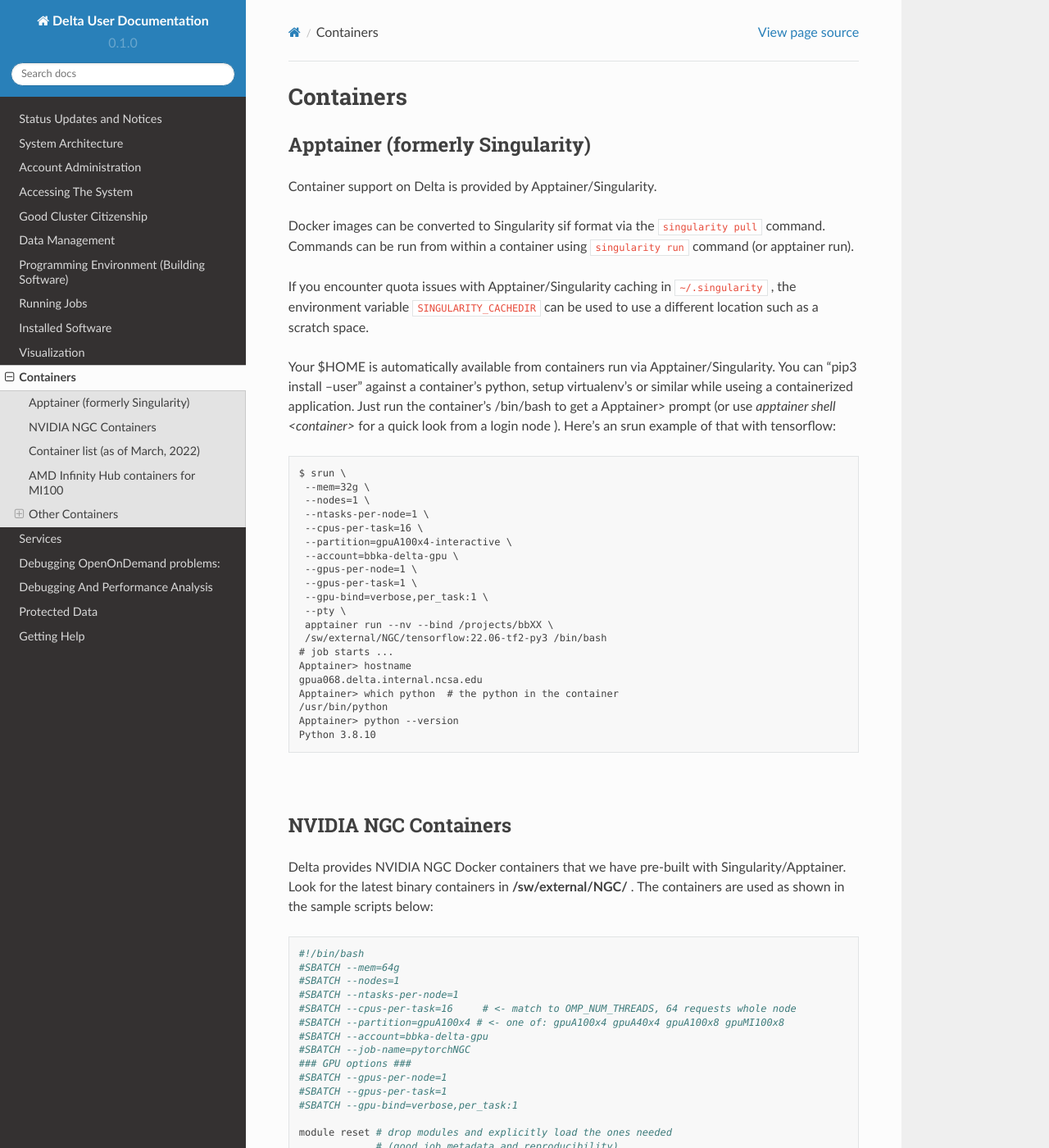
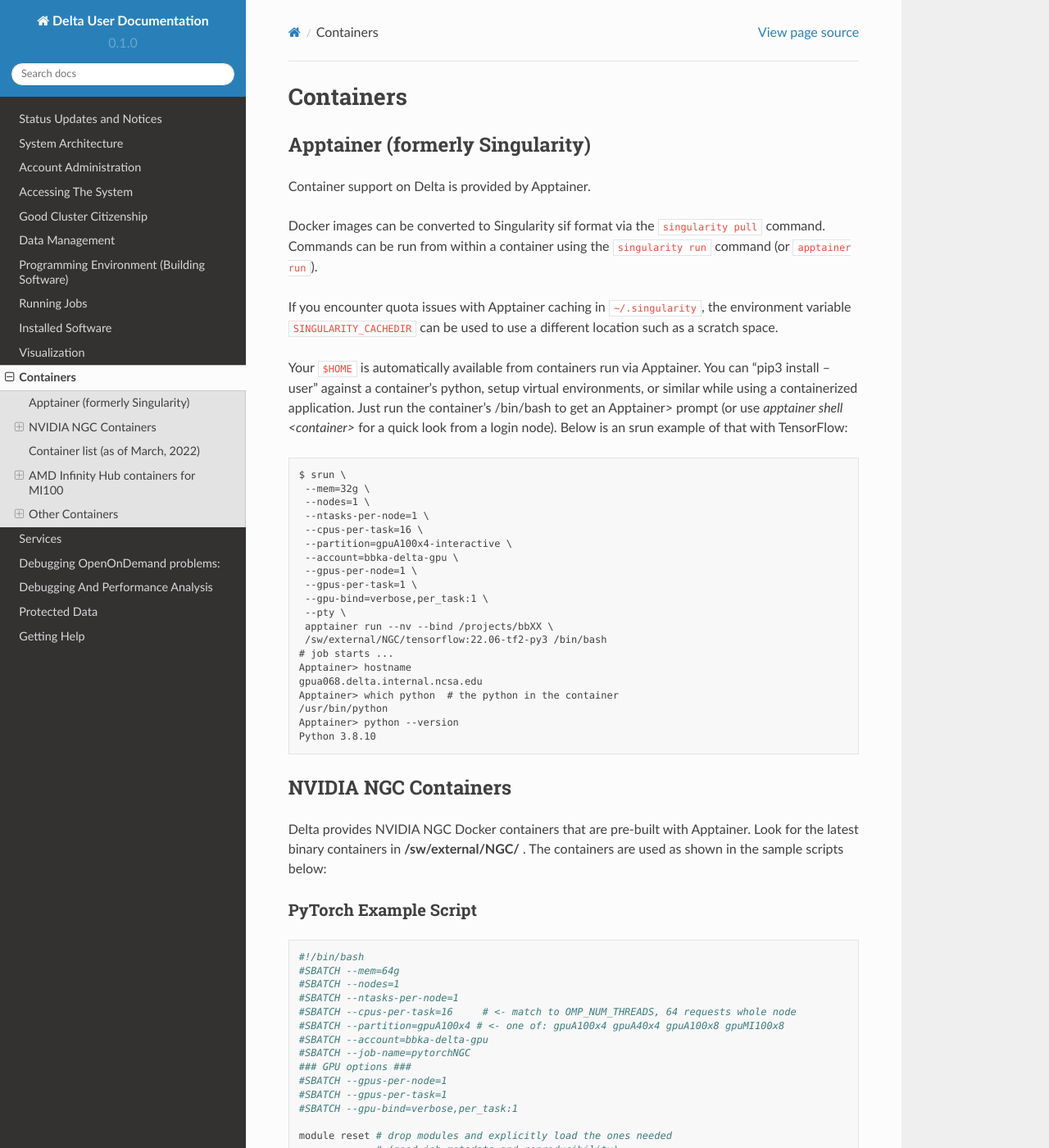
Before and after one commit to ncsa/Delta_doc, a Sphinx documentation site: the page built from docs/source/containers.rst, in a window 1280 px wide and 1400 px high. Shown: the whole window at 82% size. Built offline with Sphinx 7.4.7 and the Read the Docs theme 2.0.0, drawn with Linux system fonts in a browser that asks for light colours; pages that are not in the unit, such as notebooks, are missing from menus; some of the changed text lies outside the part shown.

Commit message:
Update containers.rst editorial and syntax changes
editorial and syntax changes throughout page

```diff
--- a/docs/source/containers.rst
+++ b/docs/source/containers.rst
@@ -1,27 +1,24 @@
+.. _contain:
+
 Containers
 ==============
 
 Apptainer (formerly Singularity)
 --------------------------------
 
-Container support on Delta is provided by Apptainer/Singularity.
+Container support on Delta is provided by Apptainer.
 
-Docker images can be converted to Singularity sif format via the
-``singularity pull`` command. Commands can be run from within a
-container using ``singularity run`` command (or apptainer run).
+Docker images can be converted to Singularity sif format via the ``singularity pull`` command.
+Commands can be run from within a container using the ``singularity run`` command (or ``apptainer run``).
 
-If you encounter quota issues with Apptainer/Singularity caching in
-``~/.singularity`` , the environment variable ``SINGULARITY_CACHEDIR``
-can be used to use a different location such as a scratch space.
+If you encounter quota issues with Apptainer caching in ``~/.singularity``, the environment variable ``SINGULARITY_CACHEDIR`` can be used to use a different location such as a scratch space.
 
-Your $HOME is automatically available from containers run via
-Apptainer/Singularity. You can "pip3 install --user" against a
-container's python, setup virtualenv's or similar while useing a
-containerized application. Just run the container's /bin/bash to get a
-Apptainer> prompt (or use *apptainer shell <container>* for a quick look
-from a login node ). Here's an srun example of that with tensorflow:
+Your ``$HOME`` is automatically available from containers run via Apptainer.
+You can "pip3 install --user" against a container's python, setup virtual environments, or similar while using a containerized application.
+Just run the container's /bin/bash to get an Apptainer> prompt (or use *apptainer shell <container>* for a quick look from a login node).
+Below is an srun example of that with TensorFlow:
 
-::
+.. code-block::
 
    $ srun \
     --mem=32g \
@@ -44,17 +41,16 @@ from a login node ). Here's an srun example of that with tensorflow:
    Apptainer> python --version
    Python 3.8.10
 
-|
-
 NVIDIA NGC Containers
 ---------------------
 
-Delta provides NVIDIA NGC Docker containers that we have pre-built with
-Singularity/Apptainer. Look for the latest binary containers in
-**/sw/external/NGC/** . The containers are used as shown in the sample
-scripts below:
+Delta provides NVIDIA NGC Docker containers that are pre-built with Apptainer. Look for the latest binary containers in **/sw/external/NGC/** .
+The containers are used as shown in the sample scripts below:
 
-::
+PyTorch Example Script
+~~~~~~~~~~~~~~~~~~~~~~
+
+.. code-block::
 
    #!/bin/bash
    #SBATCH --mem=64g
@@ -81,9 +77,10 @@ scripts below:
    apptainer run --nv \
     /sw/external/NGC/pytorch:22.02-py3 python3 tensor_gpu.py
 
-|
+TensorFlow Example Script
+~~~~~~~~~~~~~~~~~~~~~~~~~
 
-::
+.. code-block::
 
    #!/bin/bash
    #SBATCH --mem=64g
@@ -114,7 +111,7 @@ scripts below:
 Container list (as of March, 2022)
 ----------------------------------
 
-::
+.. code-block::
 
    caffe:20.03-py3 caffe2:18.08-py3
    catalog.txt
@@ -149,18 +146,18 @@ Container list (as of March, 2022)
    theano:18.08
    torch:18.08-py2
 
-see also: https://catalog.ngc.nvidia.com/orgs/nvidia/containers
+See also: https://catalog.ngc.nvidia.com/orgs/nvidia/containers
 
 AMD Infinity Hub containers for MI100
 -------------------------------------
 
-The AMD node in partition gpuMI100x8 (-interactive) will run containers
-from the `AMD Infinity
-Hub <https://www.amd.com/en/technologies/infinity-hub>`__. The Delta
-team has pre loaded the following containers in **/sw/external/MI100**
-and will retrieve others upon request.
+The AMD node in partition gpuMI100x8 (-interactive) will run containers from the `AMD Infinity Hub <https://www.amd.com/en/technologies/infinity-hub>`_.
+The Delta team has pre-loaded the following containers in **/sw/external/MI100** and will retrieve others upon request.
 
-::
+AMD MI100 Containers in /sw/external/MI100
+~~~~~~~~~~~~~~~~~~~~~~~~~~~~~~~~~~~~~~~~~~~~
+
+.. code-block::
 
    cp2k_8.2.sif
    gromacs_2021.1.sif
@@ -172,9 +169,10 @@ and will retrieve others upon request.
    pytorch_rocm5.0_ubuntu18.04_py3.7_pytorch_1.10.0.sif
    tensorflow_rocm5.0-tf2.7-dev.sif
 
-A sample batch script for pytorch resembles:
+Sample Batch Script for PyTorch
+~~~~~~~~~~~~~~~~~~~~~~~~~~~~~~~~~~
 
-::
+.. code-block::
 
    #!/bin/bash
    #SBATCH --mem=64g
@@ -207,29 +205,21 @@ A sample batch script for pytorch resembles:
 
    exit
 
-|
-
 Other Containers
 ----------------
 
 Extreme-scale Scientific Software Stack (E4S)
 ~~~~~~~~~~~~~~~~~~~~~~~~~~~~~~~~~~~~~~~~~~~~~
 
-The E4S container with GPU (cuda and rocm) support is provided for users
-of specific ECP packages made available by the E4S project
-(https://e4s-project.github.io/). The singularity image is available as
-:
+The E4S container with GPU (cuda and ROCm) support is provided for users of specific Exascale Computing Project (ECP) packages made available by the E4S project (https://e4s-project.github.io/). The singularity image is available as:
 
-::
+.. code-block::
 
    /sw/external/E4S/e4s-gpu-x86_64.sif
 
+To use E4S with NVIDIA GPUs:
 
-::
-
-   To use E4S with NVIDIA GPUs
-
-::
+.. code-block::
 
    $ srun --account=account_name --partition=gpuA100-interactive \
      --nodes=1 --gpus-per-node=1 --tasks=1 --tasks-per-node=1 \
@@ -238,10 +228,7 @@ of specific ECP packages made available by the E4S project
    $ singularity exec --cleanenv /sw/external/E4S/e4s-gpu-x86_64.sif \
      /bin/bash --rcfile /etc/bash.bashrc
 
-|
+The Spack package inside of the image will interact with a local Spack installation.
+If ~/.spack directory exists, it might need to be renamed.
 
-The spack package inside of the image will interact with a local spack
-installation. If ~/.spack directory exists, it might need to be renamed.
-
-More information can be found at
-https://e4s-project.github.io/download.html
+More information can be found at: https://e4s-project.github.io/download.html
```
